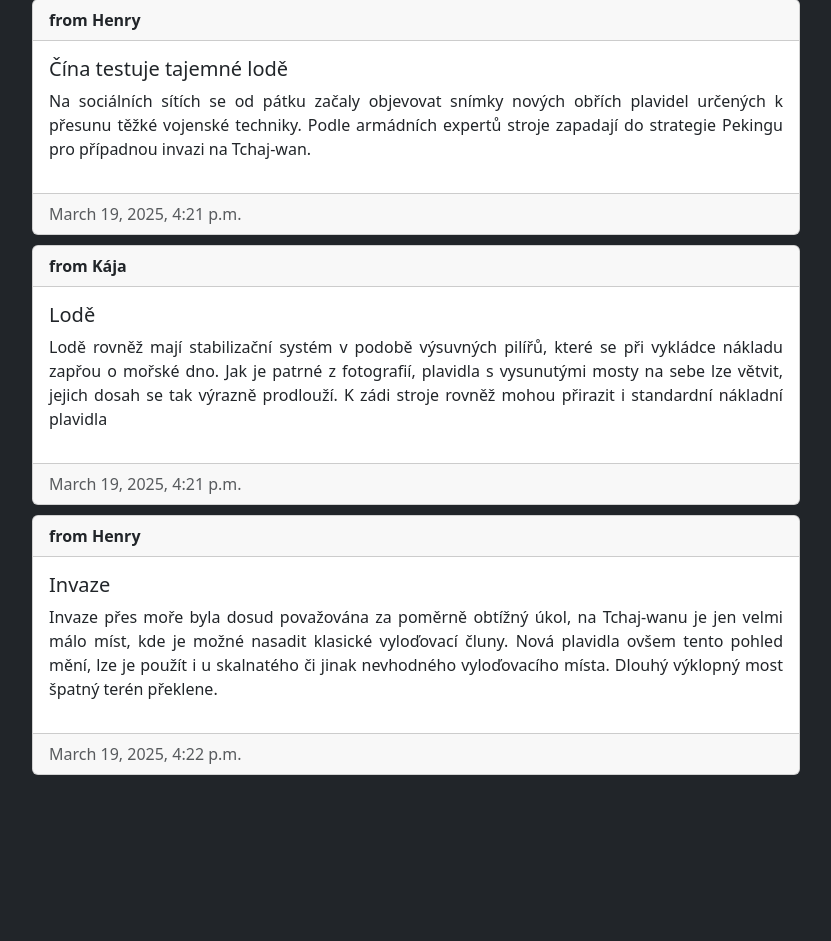
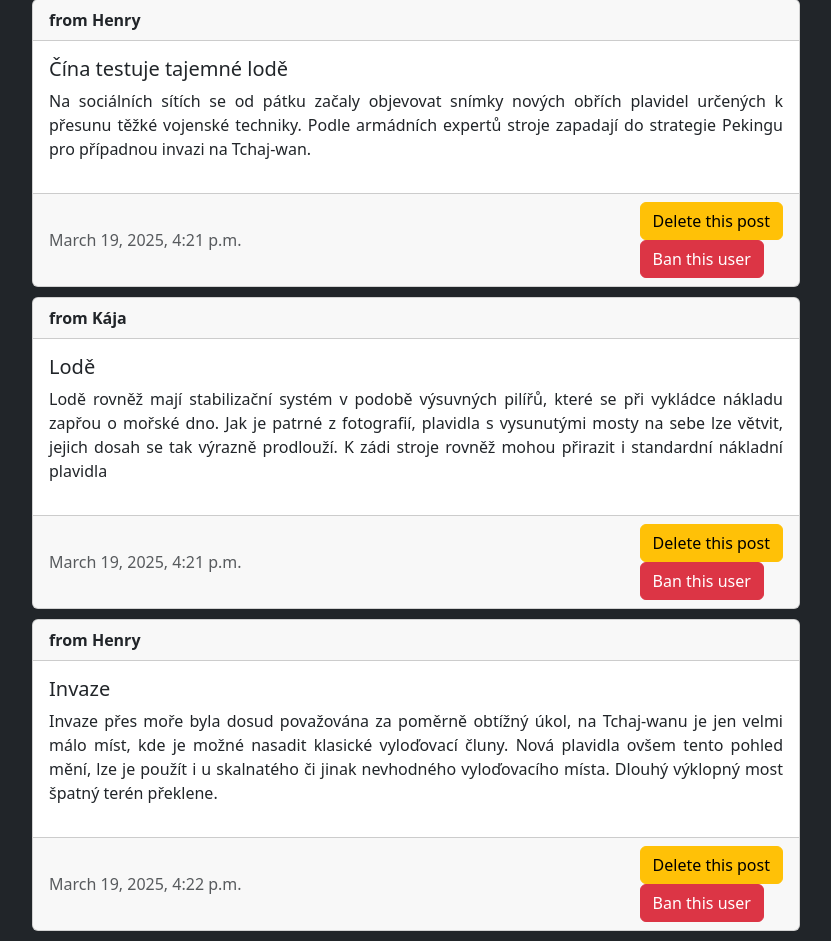
Before and after one commit to RadekSedlacek1/Django_projects, a Django app: page / in a window 1280 px wide. Shown: the part 191-1132 px from the top of the page, without its empty margins (224-1055 px from the left). Before the commit the page ends 966 px from the top, so only its background shows below. Run offline with Django 5.2, Linux system fonts and the light colour scheme; a user stored in the database is signed in; data comes from the database, SQL or seed files in the repository; both versions use the stored data as it was after the commit; some libraries are stand-ins or nearby versions.

Commit message:
Ban user function

```diff
--- a/blog_website/main/templates/main/index.html
+++ b/blog_website/main/templates/main/index.html
@@ -29,19 +29,35 @@
 
     </div>
     <div class="card-footer text-muted">
-        {{post.created_at}}
-        {% if user == post.author %}
+        <div>
+            {{post.created_at}}
+        </div>
+        <div>
+            {% if user == post.author or perms.main.delete_post %}
+                <form method="post">
+                    {% csrf_token %}
+                    <button
+                    type="submit"
+                    class="btn btn-warning"
+                    name="post-id"
+                    value="{{ post.id }}">
+                        Delete this post
+                    </button>
+                </form>
+            {% endif %}
+            {% if user.is_staff %}
             <form method="post">
                 {% csrf_token %}
                 <button
                 type="submit"
                 class="btn btn-danger"
-                name="post-id"
-                value="{{ post.id }}">
-                    Delete this post
+                name="user-id"
+                value="{{ post.author.id }}">
+                    Ban this user
                 </button>
             </form>
-        {% endif %}
+            {% endif %}
+        </div>
     </div>
 </div>
 
--- a/blog_website/main/views.py
+++ b/blog_website/main/views.py
@@ -1,7 +1,8 @@
 from django.shortcuts import render, redirect
 from .forms import RegisterForm, PostForm
 from django.contrib.auth import login, logout, authenticate
-from django.contrib.auth.decorators import login_required
+from django.contrib.auth.decorators import login_required, permission_required
+from django.contrib.auth.models import User, Group
 from .models import Post
 
 # Create your views here.
@@ -12,15 +13,36 @@ def index(request):
 
     if request.method == "POST":
         post_id = request.POST.get("post-id")
-        post = Post.objects.filter(id=post_id).first()
-        if post and post.author == request.user:
-            post.delete()
-        print(post_id)
+        user_id = request.POST.get("user-id")
+
+        if post_id:
+            post = Post.objects.filter(id=post_id).first()
+            if post and (post.author == request.user or request.user.has_perm("main.delete_post")):
+                post.delete()
+            print(f"{post} deleted")
+
+        elif user_id:
+            user = User.objects.filter(id=user_id).first()
+            if user and request.user.is_staff:
+                try:
+                    group = Group.objects.get(name="default")
+                    group.user_set.remove(user)
+                    print(f"{user} removed from default")
+                except:
+                    pass
+
+                try:
+                    group = Group.objects.get(name="mod")
+                    group.user_set.remove(user)
+                    print(f"{user} removed from mod")
+                except:
+                    pass
 
     return render(request, 'main/index.html', {"posts":posts})
 
 
 @login_required(login_url="/login")
+@permission_required("main.add_post", login_url="/login", raise_exception=True)
 def create_post(request):
     if request.method == 'POST':
         form = PostForm(request.POST)
```
Also changed, not shown: blog_website/main/apps.py (+13 -0 lines), blog_website/db.sqlite3, blog_website/requirements.txt (added).
